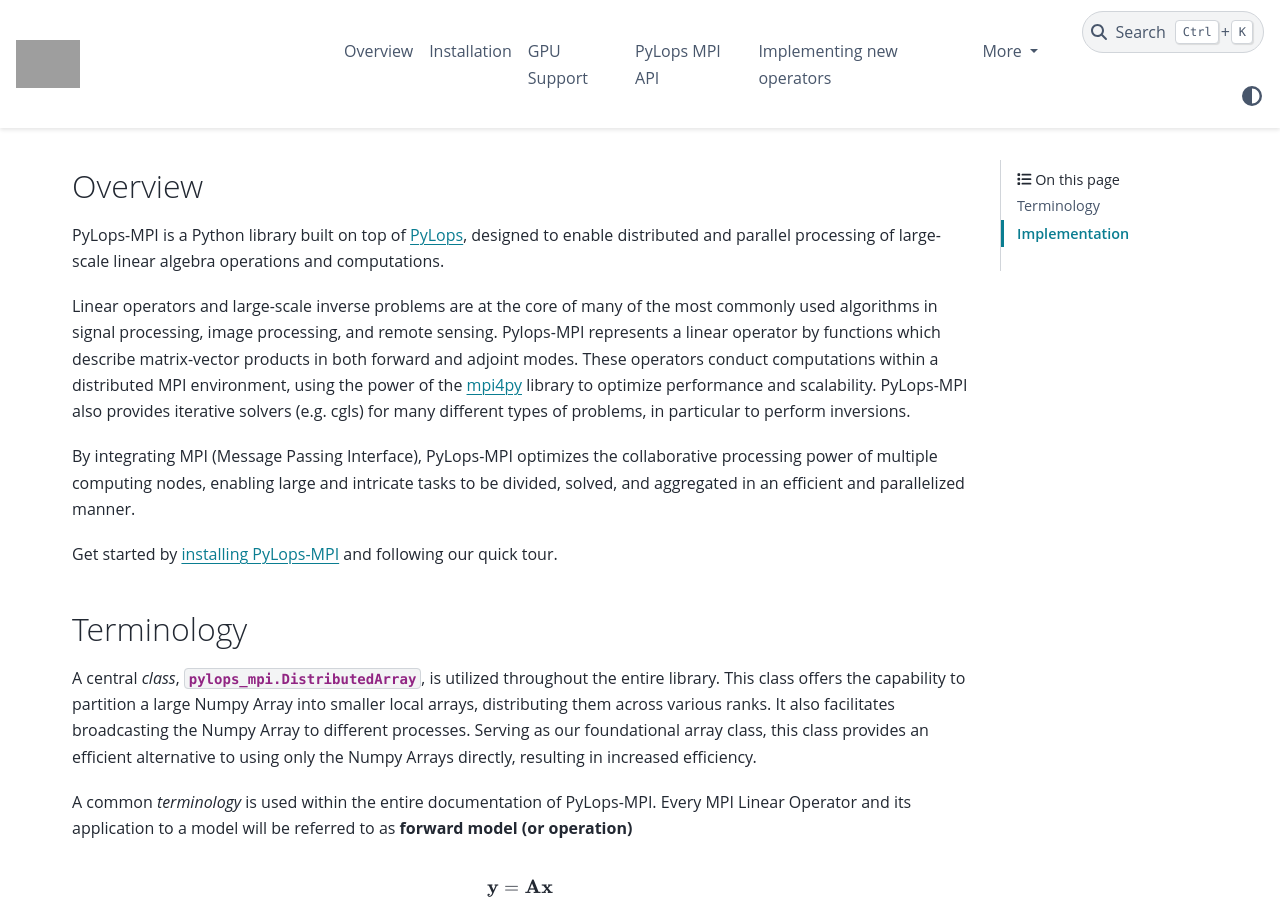
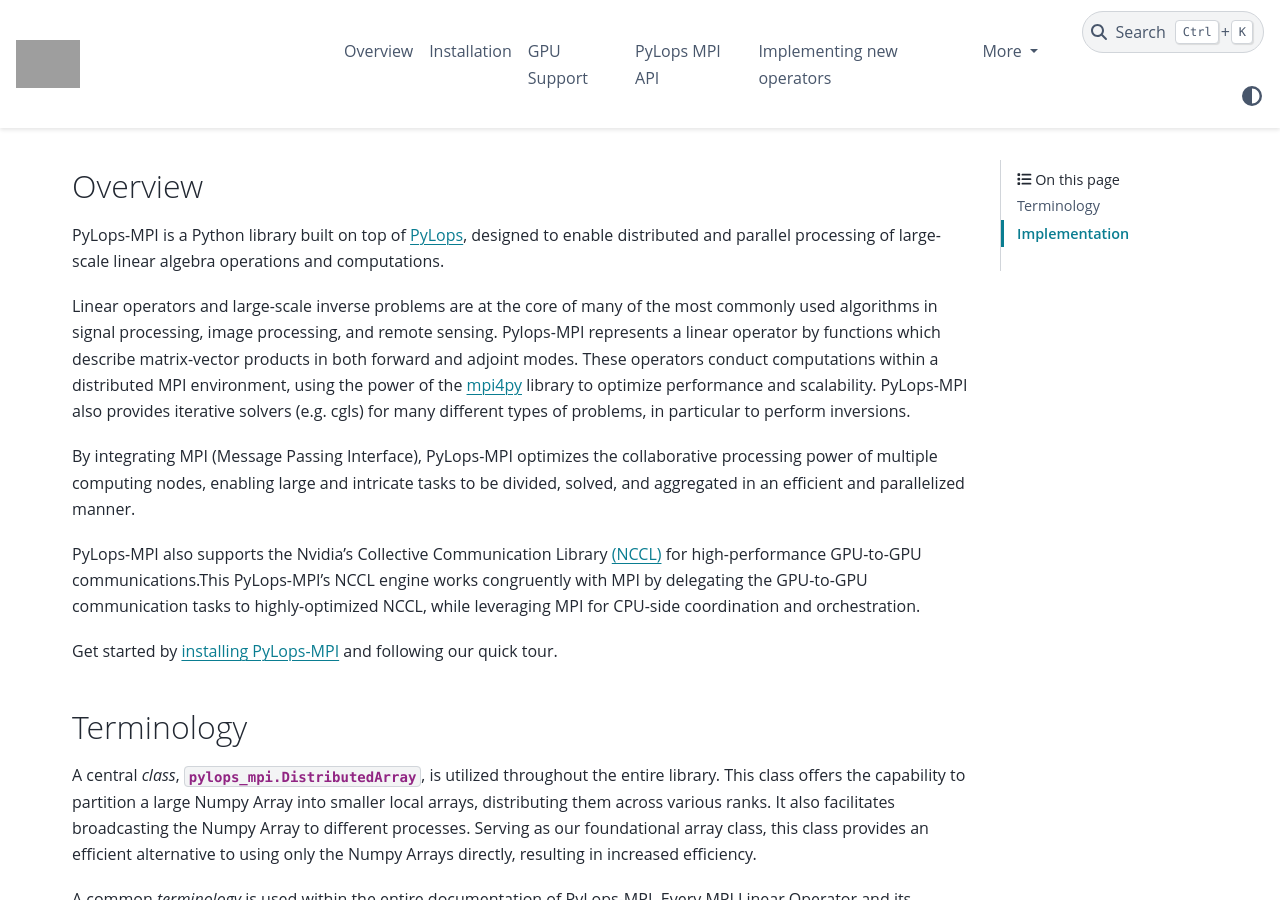
Before and after one commit to PyLops/pylops-mpi, a Sphinx documentation site: the page built from docs/source/index.rst, in a window 1280 px wide and 900 px high. Built offline with Sphinx 7.4.7 and the PyData theme 0.15.4, drawn with Linux system fonts in a browser that asks for light colours; pages that are not in the unit, such as notebooks, are missing from menus; comment, search, counter and statistics services are not loaded; grey boxes are pictures that could not be loaded.

Commit message:
add nccl to README, installation guides, Makefile, and index

```diff
--- a/docs/source/index.rst
+++ b/docs/source/index.rst
@@ -13,6 +13,10 @@
 By integrating MPI (Message Passing Interface), PyLops-MPI optimizes the collaborative processing power of multiple
 computing nodes, enabling large and intricate tasks to be divided, solved, and aggregated in an efficient and
 parallelized manner.
+
+PyLops-MPI also supports the Nvidia's Collective Communication Library `(NCCL) <https://developer.nvidia.com/nccl>`_ for high-performance
+GPU-to-GPU communications.This PyLops-MPI's NCCL engine works congruently with MPI by delegating the GPU-to-GPU communication tasks to
+highly-optimized NCCL, while leveraging MPI for CPU-side coordination and orchestration.
 
 Get started by :ref:`installing PyLops-MPI <Installation>` and following our quick tour.
 
```
Also changed, not shown: README.md (+2 -0 lines), docs/source/installation.rst (+26 -5 lines), 1 other file.
